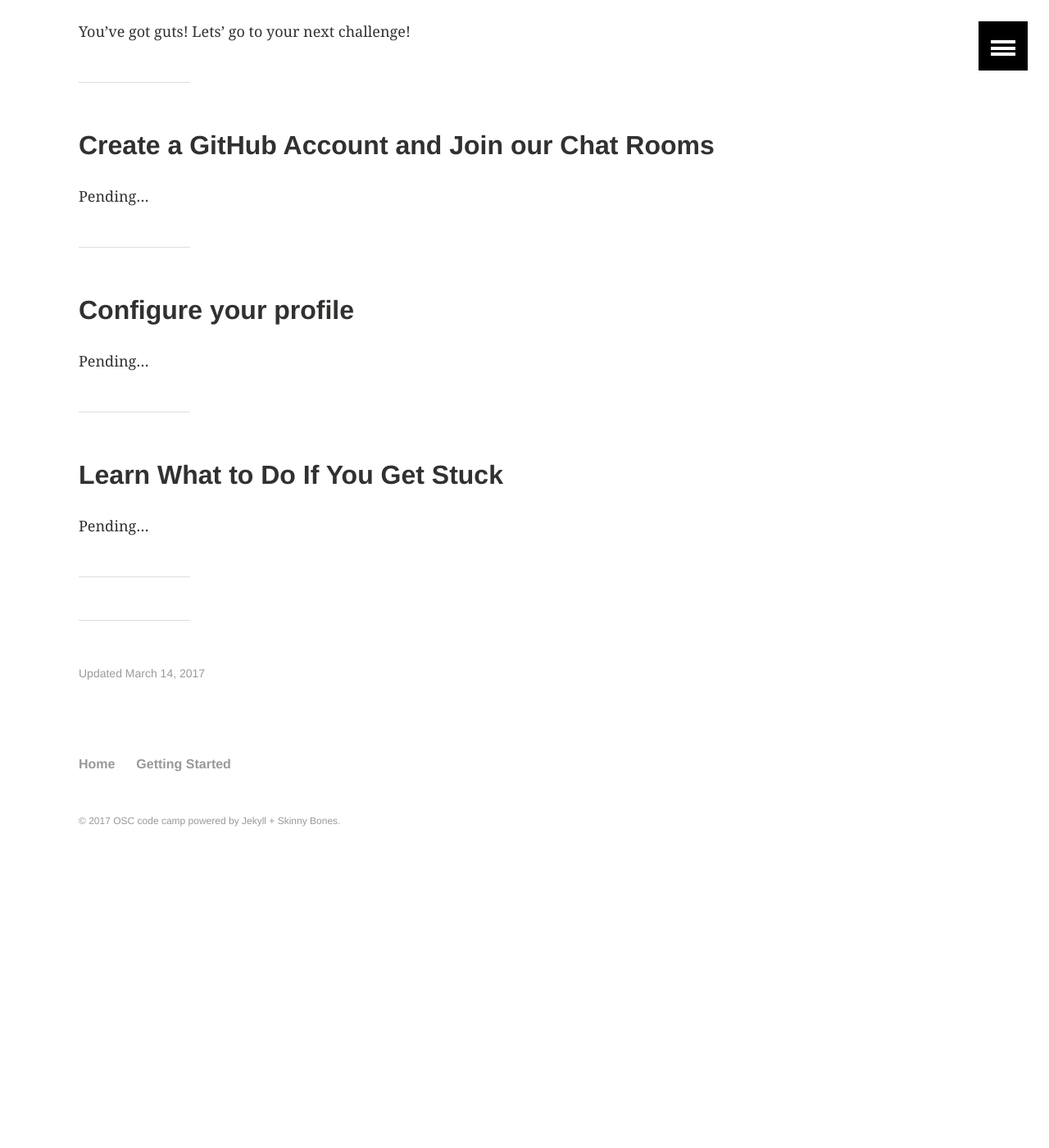
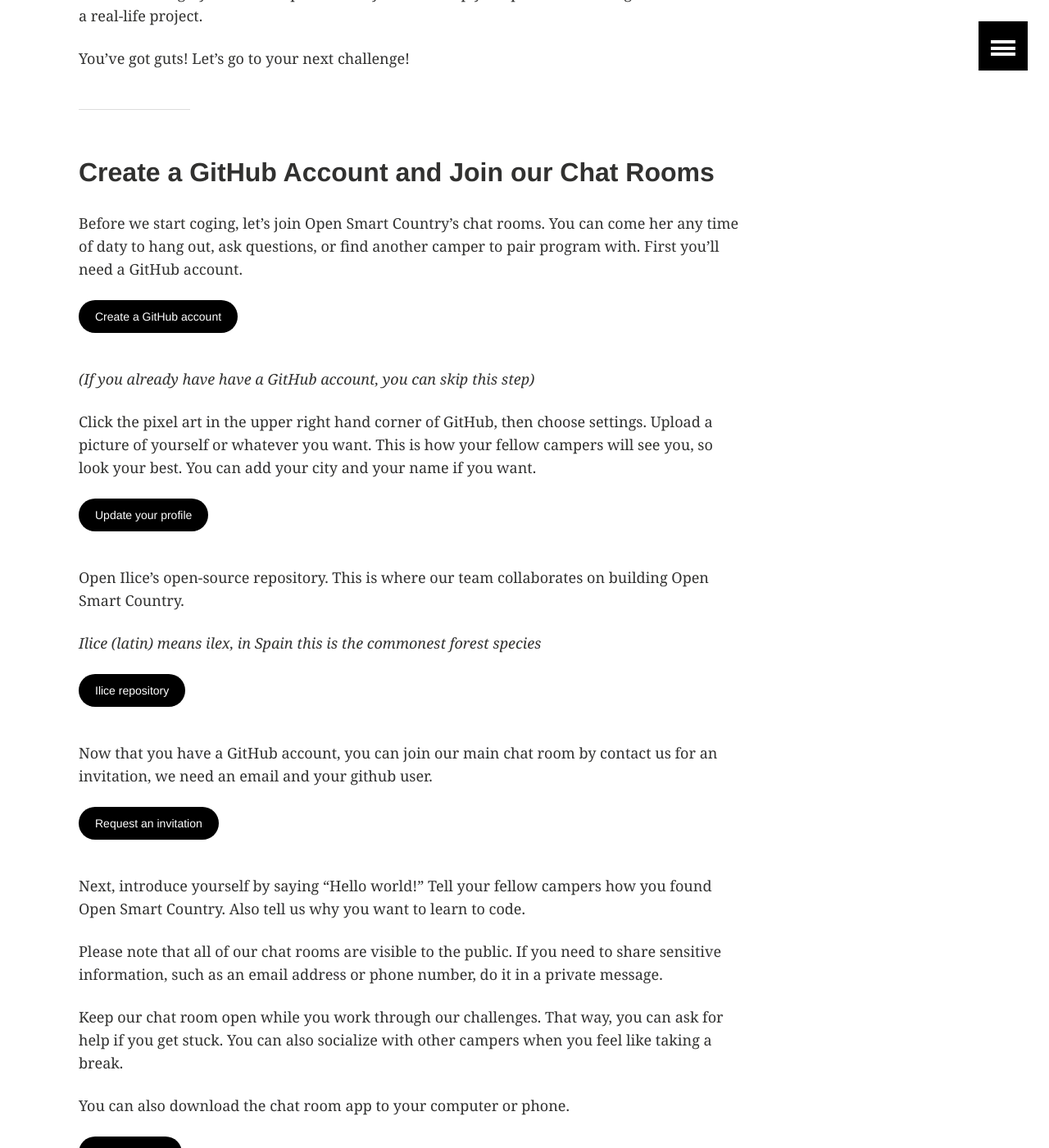
Before and after one commit to ilice/OSC, a Jekyll site: the page built from docs/getting-started/index.md, in a window 1280 px wide and 1400 px high, scrolled down 1229 px. Shown: the whole window at 82% size. Built offline with Jekyll 4.4.1, drawn with Linux system fonts in a browser that asks for light colours; before the commit the page ends 2316 px from its top, so only the background shows below that; some of the changed text lies outside the part shown.

Commit message:
GitHub acconunt and chat rooms

```diff
--- a/docs/getting-started/index.md
+++ b/docs/getting-started/index.md
@@ -32,15 +32,53 @@ We believe humans learn best by doing. So you'll spend most of your time actuall
 
 Our project is divides into 4 big modules using new standards. You'll demonstrate your abilities through your GitHub profile and you'll develop your portfolio with a great stack and a real-life project.
 
-You've got guts! Lets' go to your next challenge!
+You've got guts! Let's go to your next challenge!
 
 
 ---
 
 ## Create a GitHub Account and Join our Chat Rooms
 
-Pending...
+Before we start coging, let's join Open Smart Country's chat rooms. You can come her any time of daty to hang out, ask questions, or find another camper to pair program with. First you'll need a GitHub account.
 
+<div>
+<a href="https://github.com/join" class="btn">Create a GitHub account</a>
+</div>
+
+*(If you already have have a GitHub account, you can skip this step)*
+
+Click the pixel art in the upper right hand corner of GitHub, then choose settings. Upload a picture of yourself or whatever you want. This is how your fellow campers will see you, so look your best. You can add your city and your name if you want.
+
+<div>
+<a href="https://github.com/settings/profile" class="btn">Update your profile</a>
+</div>
+
+Open Ilice's open-source repository. This is where our team collaborates on building Open Smart Country.
+
+*Ilice (latin) means ilex, in Spain this is the commonest forest species*
+
+<div>
+<a href="https://github.com/ilice" class="btn">Ilice repository</a>
+</div>
+
+Now that you have a GitHub account, you can join our main chat room by contact us for an invitation, we need an email and your github user.
+<div>
+  <a target="_blank" href="mailto:info@opensmartcountry.com?subject=Slack%20Invitation%20request&body=My%20email:%20email@example.com.%20%0AMy%20GitHub%20profile:%20https://github.com/example" class="btn">Request an invitation</a>
+</div>
+
+Next, introduce yourself by saying "Hello world!" Tell your fellow campers how you found Open Smart Country. Also tell us why you want to learn to code.
+
+Please note that all of our chat rooms are visible to the public. If you need to share sensitive information, such as an email address or phone number, do it in a private message.
+
+Keep our chat room open while you work through our challenges. That way, you can ask for help if you get stuck. You can also socialize with other campers when you feel like taking a break.
+
+You can also download the chat room app to your computer or phone.
+
+<div>
+<a href="https://slack.com/downloads" class="btn">Get slack app</a>
+</div>
+
+You're king of the world! Let's go to your next challenge.
 ---
 
 ## Configure your profile
```
